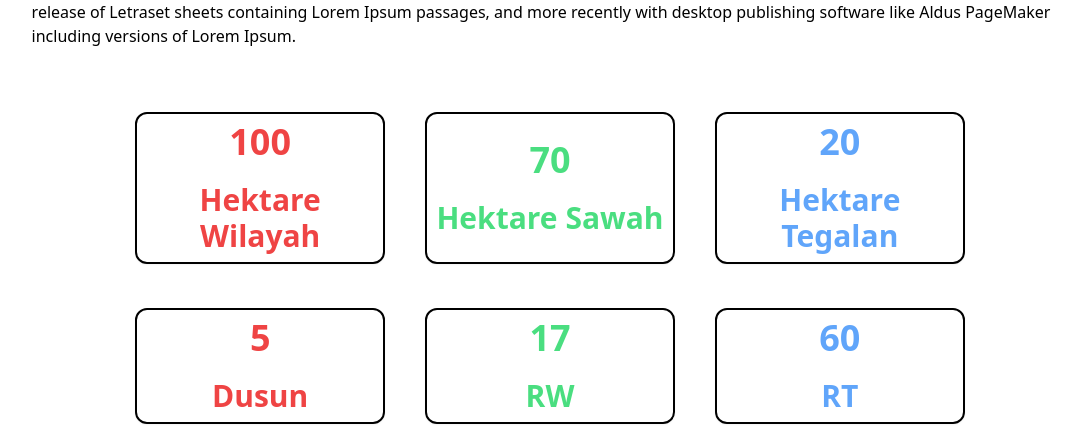
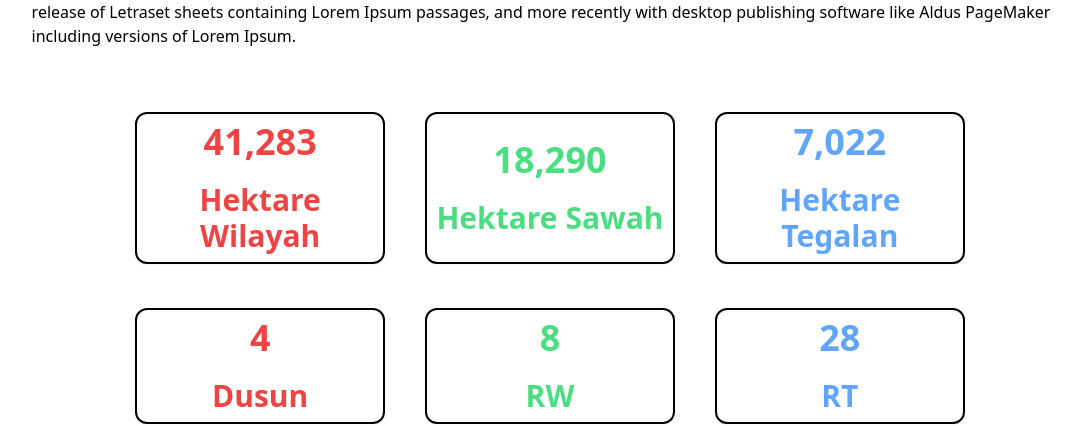
Before and after one commit to hugoalfedoputra-ub/kkn-theme, a Vue app: page /profile-desa/profile in a window 1280 px wide. Shown: the part 364-790 px from the top of the page, without its empty margins (90-1172 px from the left). Built offline with nearby package versions, Linux system fonts and the light colour scheme; no server answers.

Commit message:
merge with simonski

```diff
--- a/index.html
+++ b/index.html
@@ -17,7 +17,7 @@
       integrity="sha256-20nQCchB9co0qIjJZRGuk2/Z9VM+kNiyxNV1lvTlZBo="
       crossorigin=""
     ></script>
-    <title>Vite App</title>
+    <title>Website Resmi Desa Butun</title>
   </head>
   <body>
     <div id="app"></div>
--- a/src/components/NavBar.vue
+++ b/src/components/NavBar.vue
@@ -23,7 +23,7 @@ const mobileMenuOpen = ref(false)
     >
       <div class="my-1">
         <span class="sr-only">Desa Butun</span>
-        <a href="" class="flex gap-2 lg:gap-4 justify-center items-center">
+        <a href="/" class="flex gap-2 lg:gap-4 justify-center items-center">
           <img
             loading="lazy"
             src="../assets/images/Blitar__sid__irtNbnZ.png"
--- a/src/components/SejarahDesa.vue
+++ b/src/components/SejarahDesa.vue
@@ -8,7 +8,7 @@
               <p class="mt-7 text-2xl">
                 Perjalanan panjang desa ini dari masa lalu hingga kini. Ketahuilah kisah-kisah menarik, peristiwa penting, dan perubahan yang telah membentuk identitas desa Butun.
               </p>
-              <a href="#" class="flex gap-2 self-start px-5 py-5 mt-16 text-base font-semibold text-center bg-orange-400 rounded-3xl max-md:mt-10 duration-300 hover:scale-105">
+              <a href="./profile-desa/sejarah" class="flex gap-2 self-start px-5 py-5 mt-16 text-base font-semibold text-center bg-orange-400 rounded-3xl max-md:mt-10 duration-300 hover:scale-105">
                 <span class="my-auto">Cek Selengkapnya</span>
                 <img loading="lazy" src="https://cdn.builder.io/api/v1/image/assets/TEMP/eb74af6c9042e77ae06e20bc25fb2de3f76456a005182cc85e7aac22a06086b6?apiKey=f1a9489e42624277a4277c6751b4869b&" class="shrink-0 w-6 aspect-square" alt="" />
               </a>
--- a/src/router/index.js
+++ b/src/router/index.js
@@ -20,9 +20,11 @@ const router = createRouter({
     {
       path: '/profile-desa/profile',
       name: 'profile',
-      // route level code-splitting
-      // this generates a separate chunk (About.[hash].js) for this route
-      // which is lazy-loaded when the route is visited.
+      component: () => import('../views/ProfileView.vue')
+    },
+    {
+      path: '/profile-desa/sejarah',
+      name: 'sejarah',
       component: () => import('../views/ProfileView.vue')
     },
   ]
--- a/src/views/ProfileView.vue
+++ b/src/views/ProfileView.vue
@@ -55,7 +55,10 @@
       <h2 class="self-stretch mt-28 text-4xl font-bold text-center text-orange-400 max-md:mt-10 max-md:max-w-full">
         Peta Desa
       </h2>
-      <img loading="lazy" src="https://cdn.builder.io/api/v1/image/assets/TEMP/45ece1ce4402e27a3f3c63b6bdc4e580a6d04078970fbdc2f45471cf1eecfc9c?apiKey=f1a9489e42624277a4277c6751b4869b&" class="mt-10 max-w-full aspect-[2.33] w-[906px]" alt="Peta Desa" />
+      <InteractiveMap
+            loading="lazy"
+            class="w-1/2 h-1/2 lg:w-[25rem] lg:h-[20rem] xl:w-[40rem] xl:h-[30rem] rounded-2xl"
+          />
     </section>
   </main>
   <FooterComponent />
@@ -65,22 +68,23 @@
 <script>
 import NavBar from '../components/NavBar.vue'
 import FooterComponent from '../components/FooterComponent.vue'
-
+import InteractiveMap from '../components/InteractiveMap.vue'
 
 export default {
   name: 'ProfileDesa',
   components:{
     NavBar,
+    InteractiveMap,
     FooterComponent
   },
   data(){
     return{
-      hWilayah:100,
-      hSawah:70,
-      hTegalan: 20,
-      dusun:5,
-      rw:17,
-      rt:60
+      hWilayah:41283,
+      hSawah:18290,
+      hTegalan: 7022,
+      dusun:4,
+      rw:8,
+      rt:28
     }
   },
   mounted() {
@@ -93,12 +97,15 @@ export default {
   },
   methods: {
     animateValue(ref, start, end, duration) {
+      const formatter = new Intl.NumberFormat('en-US');
       let startTimestamp = null;
       const step = (timestamp) => {
         if (!startTimestamp) {
-          startTimestamp = timestamp};
+          startTimestamp = timestamp
+        };
         const progress = Math.min((timestamp - startTimestamp) / duration, 1);
-        ref.innerText = Math.floor(progress * (end - start) + start);
+        const value = Math.floor(progress * (end - start) + start);
+        ref.innerText = formatter.format(value);
         if (progress < 1) {
           window.requestAnimationFrame(step);
         }
```
